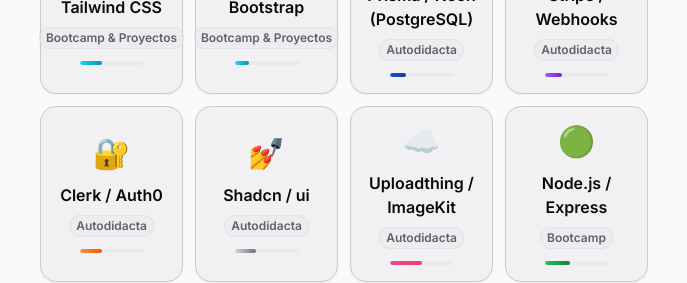
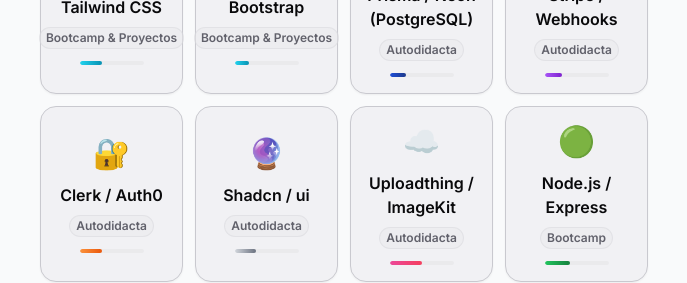
Before and after one commit to BrunoGiugno26/BrunoGiugno-portafolio, a Next.js app: page / in a window 1280 px wide. Shown: the part 2260-2543 px from the top of the page, without its empty margins (296-983 px from the left). Built offline with nearby package versions, Linux system fonts and the light colour scheme.

Commit message:
icono actualizado de skills

```diff
--- a/components/skills-section.tsx
+++ b/components/skills-section.tsx
@@ -18,7 +18,7 @@ const skills = [
   { name: "Prisma / Neon (PostgreSQL)", icon: "🐘", experience: "Autodidacta", category: "Database", proficiency: 25, color: "from-blue-700 to-blue-900" },
   { name: "Stripe / Webhooks", icon: "💳", experience: "Autodidacta", category: "Integration", proficiency: 28, color: "from-purple-500 to-purple-700" },
   { name: "Clerk / Auth0", icon: "🔐", experience: "Autodidacta", category: "Integration", proficiency: 35, color: "from-orange-400 to-orange-600" },
-  { name: "Shadcn / ui", icon: "💅", experience: "Autodidacta", category: "Styling", proficiency: 34, color: "from-gray-300 to-gray-500" },
+  { name: "Shadcn / ui", icon: "🔮", experience: "Autodidacta", category: "Styling", proficiency: 34, color: "from-gray-300 to-gray-500" },
   { name: "Uploadthing / ImageKit", icon: "☁️", experience: "Autodidacta", category: "Integration", proficiency: 50, color: "from-pink-500 to-rose-500" },
 
   // --- Herramientas de Base ---
```
